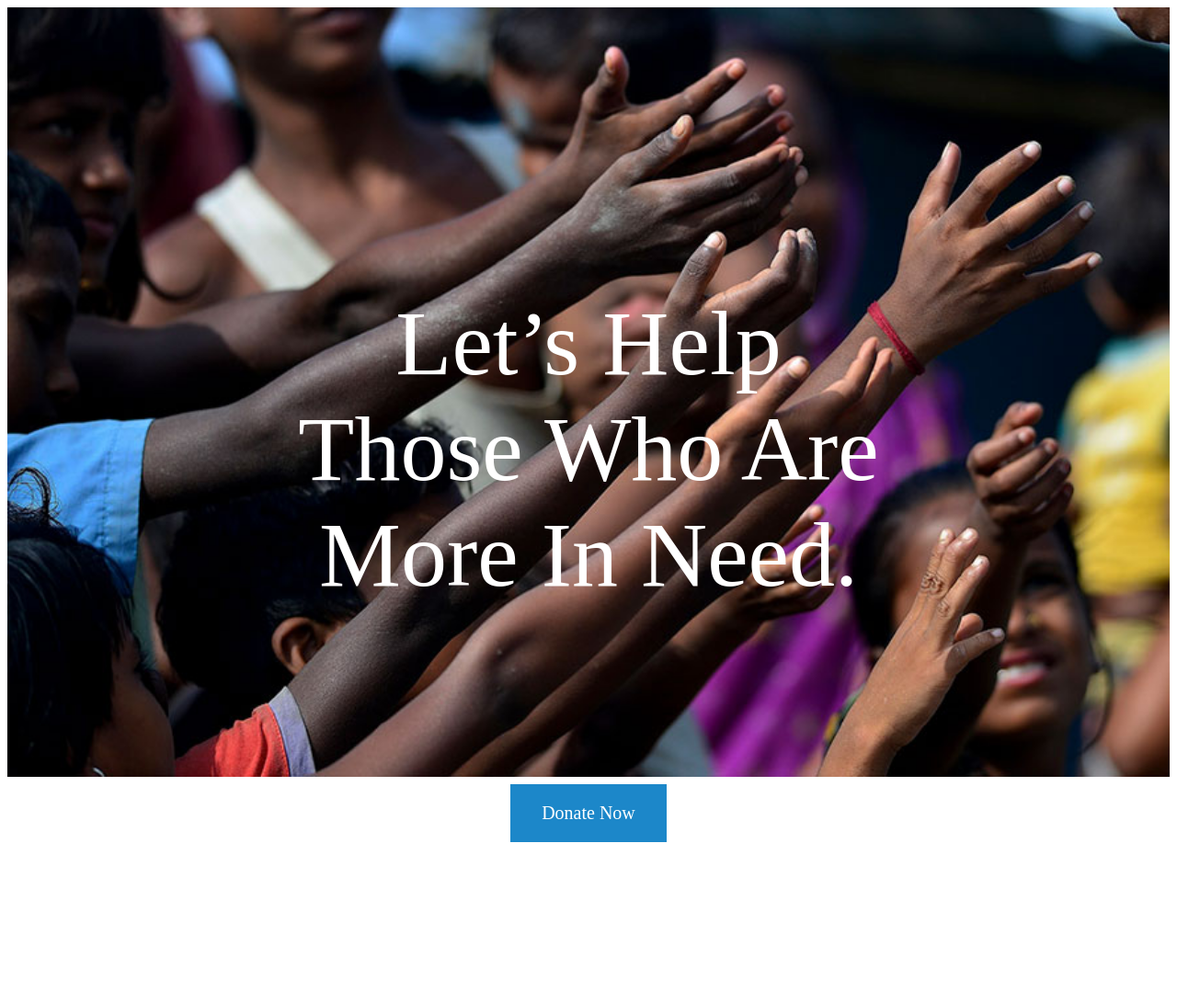
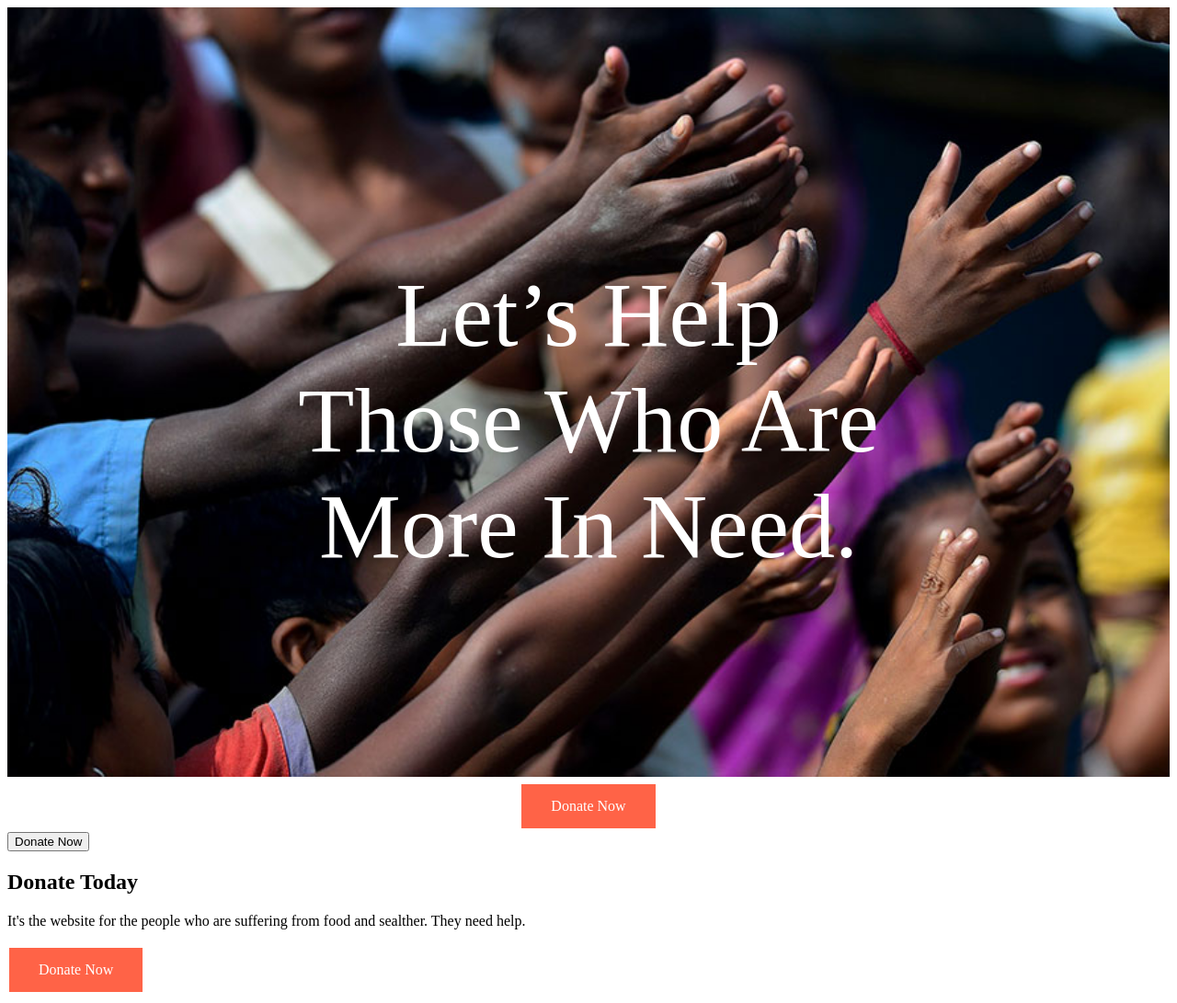
Before and after one commit to Siyamkhan95/donate-today, a plain HTML site: page index.html in a window 1280 px wide. Shown: the whole page at 92% size. Before the commit the page ends 987 px from the top, so only its background shows below. Drawn offline with Linux system fonts and the light colour scheme.

Commit message:
Donate Now

```diff
--- a/index.html
+++ b/index.html
@@ -23,6 +23,9 @@
           transform: translate(-50%, -50%);
         }
         </style>
+        </head>
+        <body>
+
 
         <div class="container">
           <img src="images/donation13.jpg" alt="" style="width:100%;">
@@ -31,8 +34,9 @@
               </div>
    <div>
     <style>
+  }
         .button {
-          background-color: #1c87c9;
+          background-color: tomato;
           border: none;
           color: white;
           padding: 20px 34px;
@@ -44,11 +48,34 @@
           cursor: pointer;
         }
       </style>
-   <div>
+   </div>
+            </head>
+            <body>
               <a href="" class="button">Donate Now</a>
         </div>
         <section class="donate-area">
+            <div class="center">
+                <button>Donate Now</button>
+              </div>
             <h1>Donate Today</h1>
-        </section>
+            <p>It's the website for the people who are suffering from food and sealther. They need help.</p>
+        <div>
+            <style>
+                .button {
+                  border: none;
+                  color: white;
+                  padding: 15px 32px;
+                  text-align: center;
+                  text-decoration: none;
+                  display: inline-block;
+                  font-size: 16px;
+                  margin: 4px 2px;
+                  cursor: pointer;
+                }
+                .button {background-color: tomato;
+                }
+                </style> <a href="" class="button">Donate Now</a>
+          </div>
+     </section>
 </body>
 </html>
--- a/style.css
+++ b/style.css
@@ -1,3 +1,4 @@
-.donate-area{
-    font-size: 50px;
+.half-width{
+    width: 50%;
+    padding-left: 2%;
 }
```
